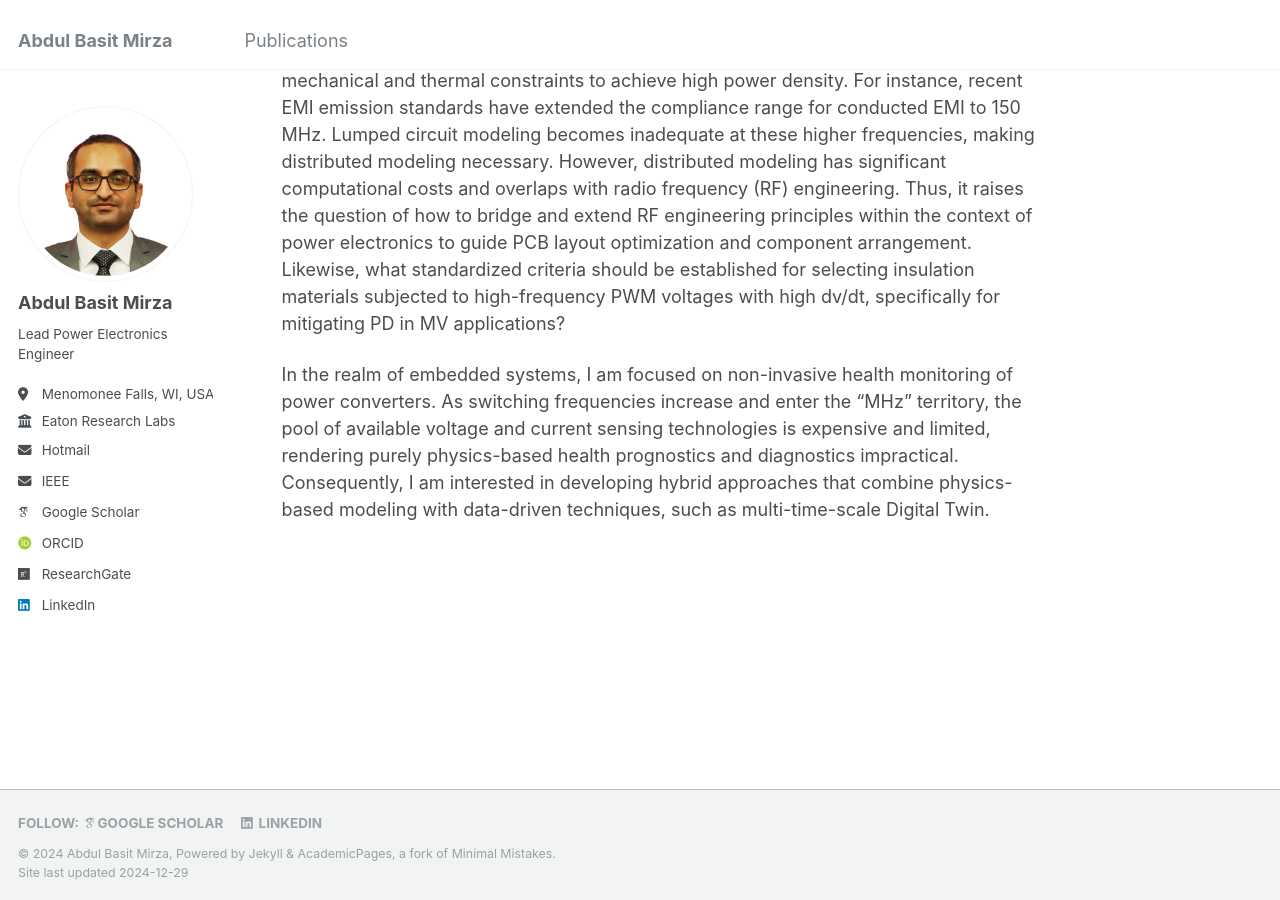
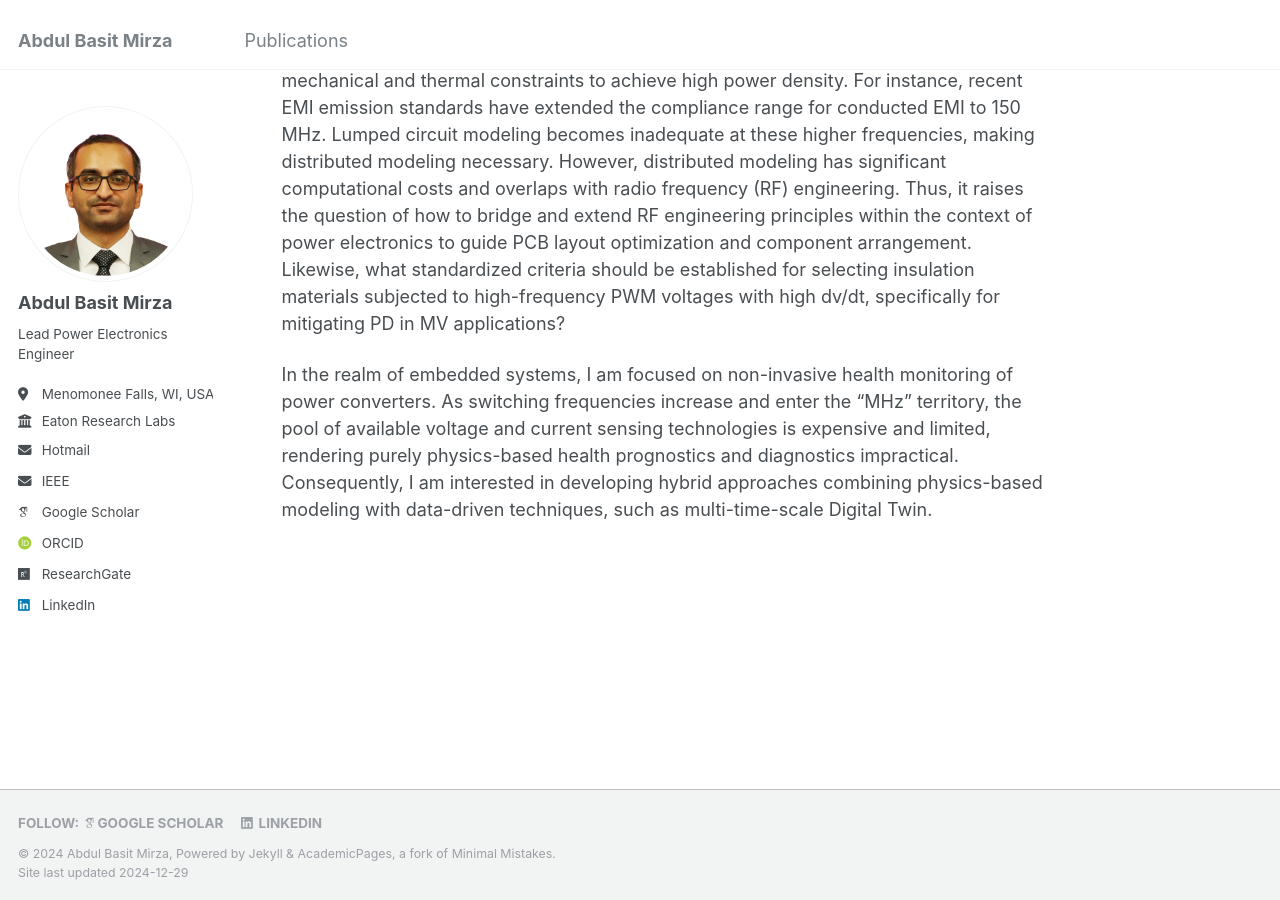
Before and after one commit to AbdulBasitMirza/abdulbasitmirza.github.io, a Jekyll site: the page built from _pages/about.md, in a window 1280 px wide and 900 px high, scrolled down 817 px. Built offline with Jekyll 4.4.1, drawn with Linux system fonts in a browser that asks for light colours; some web fonts are replaced.

Commit message:
Update about.md

```diff
--- a/_pages/about.md
+++ b/_pages/about.md
@@ -18,4 +18,4 @@ I am interested in modular heterogeneous packaging architectures for Wide Band G
 
 For the electrical aspect, I am interested in the mitigation of exacerbated side effects due to the fast switching (dv/dt and di/dt), such as Partial Discharge (PD), Electromagnetic Interference (EMI), and high-frequency interactions. I am particularly interested in modeling these phenomena and identifying active and passive mitigation techniques with mechanical and thermal constraints to achieve high power density. For instance, recent EMI emission standards have extended the compliance range for conducted EMI to 150 MHz. Lumped circuit modeling becomes inadequate at these higher frequencies, making distributed modeling necessary. However, distributed modeling has significant computational costs and overlaps with radio frequency (RF) engineering. Thus, it raises the question of how to bridge and extend RF engineering principles within the context of power electronics to guide PCB layout optimization and component arrangement. Likewise, what standardized criteria should be established for selecting insulation materials subjected to high-frequency PWM voltages with high dv/dt, specifically for mitigating PD in MV applications?
 
-In the realm of embedded systems, I am focused on non-invasive health monitoring of power converters. As switching frequencies increase and enter the "MHz" territory, the pool of available voltage and current sensing technologies is expensive and limited, rendering purely physics-based health prognostics and diagnostics impractical. Consequently, I am interested in developing hybrid approaches that combine physics-based modeling with data-driven techniques, such as multi-time-scale Digital Twin.
+In the realm of embedded systems, I am focused on non-invasive health monitoring of power converters. As switching frequencies increase and enter the "MHz" territory, the pool of available voltage and current sensing technologies is expensive and limited, rendering purely physics-based health prognostics and diagnostics impractical. Consequently, I am interested in developing hybrid approaches combining physics-based modeling with data-driven techniques, such as multi-time-scale Digital Twin.
```
